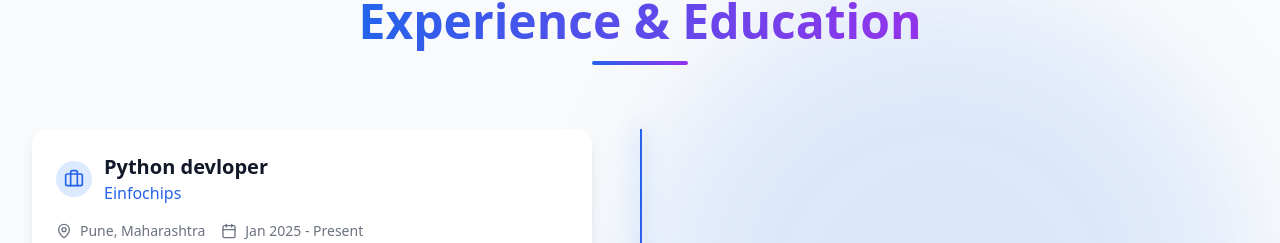
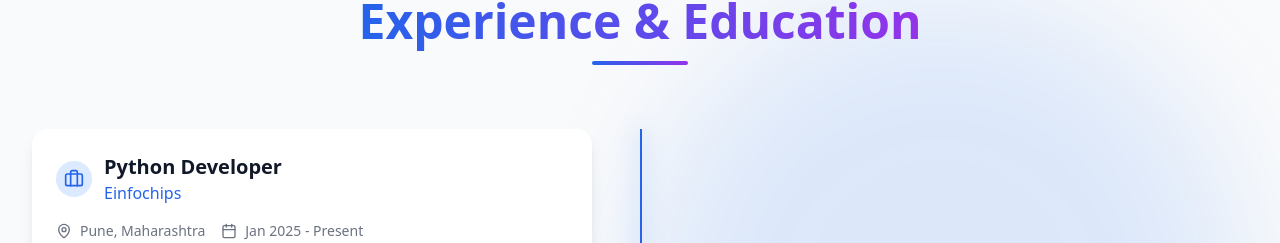
Before and after one commit to starboy1101/Portfolio-Omkar, a React (Vite) app: page / in a window 1280 px wide. Shown: the part 5383-5626 px from the top of the page. Built offline with nearby package versions, Linux system fonts and the light colour scheme.

Commit message:
Python Role

```diff
--- a/src/components/Experience.tsx
+++ b/src/components/Experience.tsx
@@ -15,7 +15,7 @@ const Experience: React.FC = () => {
     {
       type: 'work',
       // title: 'Associate Software Engineer',
-      title: 'Python devloper',
+      title: 'Python Developer',
       company: 'Einfochips',
       location: 'Pune, Maharashtra',
       period: 'Jan 2025 - Present',
```
